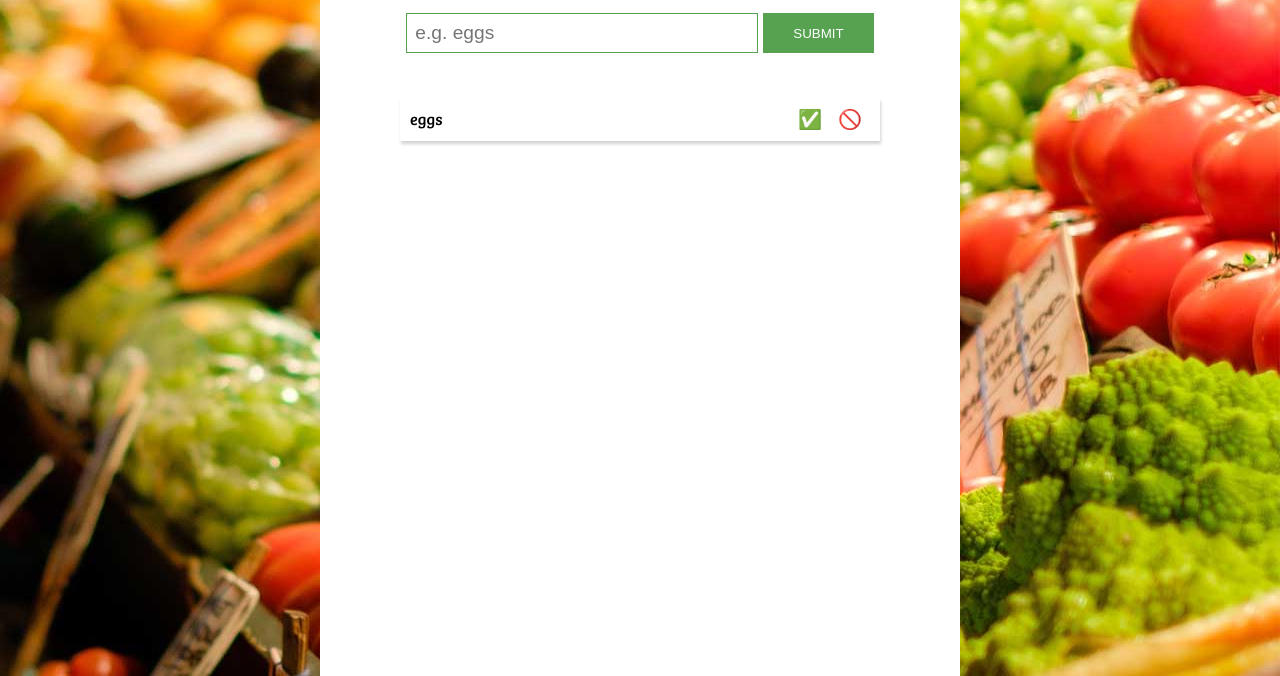
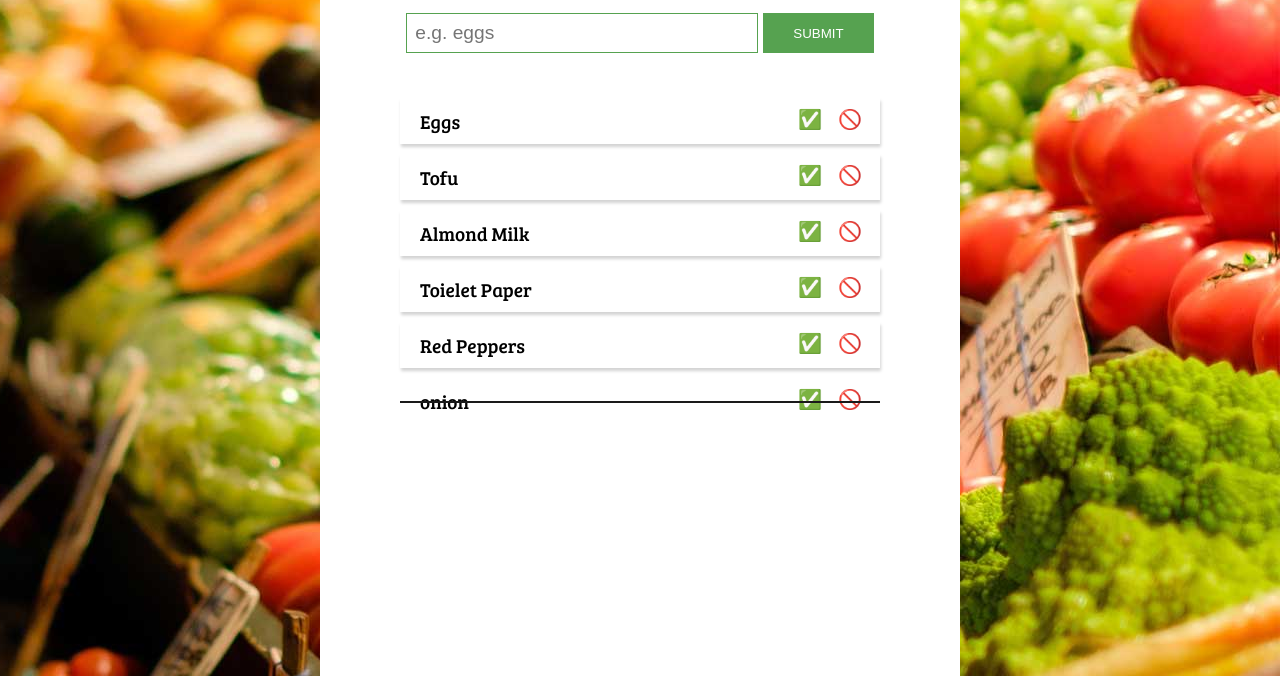
Before and after one commit to Billybobchops/simple-grocery-list, a plain HTML site: page index.html in a window 1280 px wide. Shown: the part 124-800 px from the top of the page. Drawn offline with Linux system fonts and the light colour scheme.

Commit message:
got basic styling completed

```diff
--- a/index.html
+++ b/index.html
@@ -21,7 +21,32 @@
           <button class="btn">Submit</button>
         </form>
         <div class="todo-item">
-          <p>eggs</p>
+          <p>Eggs</p>
+          <div class="check-off">✅</div>
+          <div class="delete">🚫</div>
+        </div>
+        <div class="todo-item">
+          <p>Tofu</p>
+          <div class="check-off">✅</div>
+          <div class="delete">🚫</div>
+        </div>
+        <div class="todo-item">
+          <p>Almond Milk</p>
+          <div class="check-off">✅</div>
+          <div class="delete">🚫</div>
+        </div>
+        <div class="todo-item">
+          <p>Toielet Paper</p>
+          <div class="check-off">✅</div>
+          <div class="delete">🚫</div>
+        </div>
+        <div class="todo-item">
+          <p>Red Peppers</p>
+          <div class="check-off">✅</div>
+          <div class="delete">🚫</div>
+        </div>
+        <div class="todo-item checked">
+          <p>onion</p>
           <div class="check-off">✅</div>
           <div class="delete">🚫</div>
         </div>
--- a/style.css
+++ b/style.css
@@ -87,7 +87,7 @@ form .btn {
   margin-left: 5px;
 }
 
-.todo-item {
+.todo-item, .checked {
   display: flex;
   justify-self: center;
   width: 75%;
@@ -96,8 +96,27 @@ form .btn {
   margin-top: 10px;
 }
 
+.checked {
+  box-shadow: none;
+  position: relative;
+}
+
+.checked:after {
+  position: absolute;
+  left: 0;
+  top: 50%;
+  height: 2px;
+  background: #1a1a1a;
+  content: "";
+  width: 100%;
+  display: block;
+}
+
+
 .todo-item p {
   margin-right: auto;
+  padding-left: 10px;
+  font-size: 1.2rem;
 }
 
 .check-off, .delete {
```
